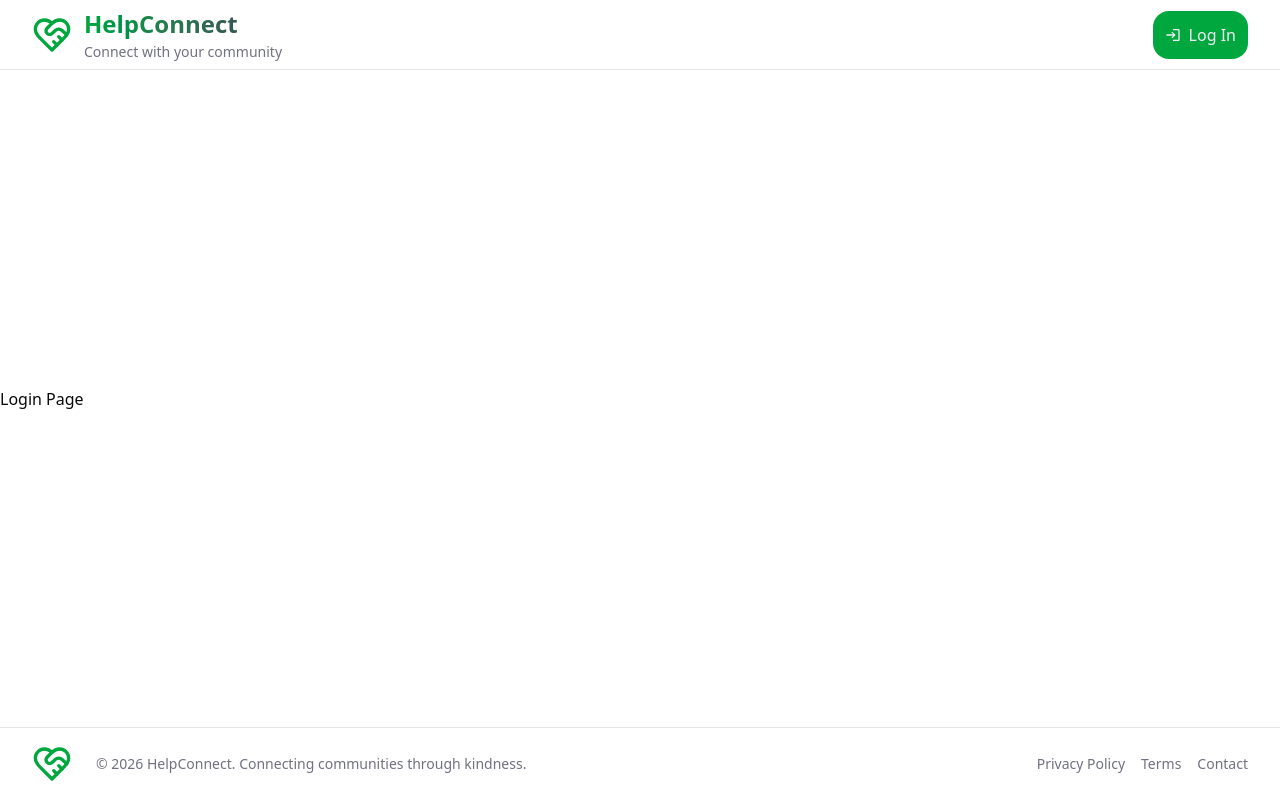
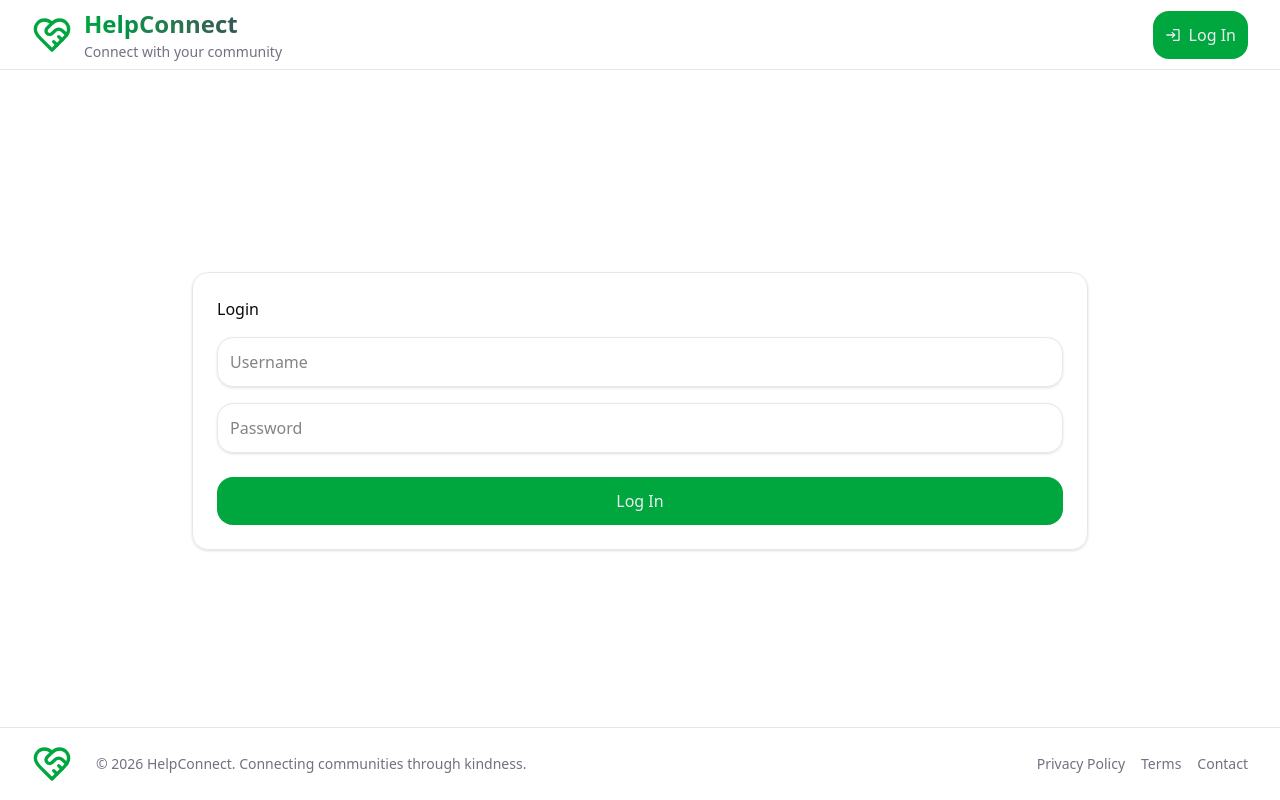
Before and after one commit to MiksuNy/web-project, a React (Vite) app in the folder frontend/: page /login in a window 1280 px wide. Built offline with nearby package versions, Linux system fonts and the light colour scheme.

Commit message:
Login page initial template

```diff
--- a/frontend/src/components/Login.jsx
+++ b/frontend/src/components/Login.jsx
@@ -1,5 +1,14 @@
 const Login = () => {
-  return <h2>Login Page</h2>;
+  return (
+    <div className="w-full max-w-4xl mx-auto mt-6 p-6 border border-gray-200 rounded-2xl shadow-sm">
+      <h2>Login</h2>
+      <form className="flex flex-col gap-4 mt-4">
+        <input type="text" placeholder="Username" className="border border-gray-200 rounded-2xl shadow-sm p-3" />
+        <input type="password" placeholder="Password" className="border border-gray-200 rounded-2xl shadow-sm p-3" />
+        <button type="submit" className="button-primary mt-2">Log In</button>
+      </form>
+    </div>
+  );
 };
 
 export default Login;
```
